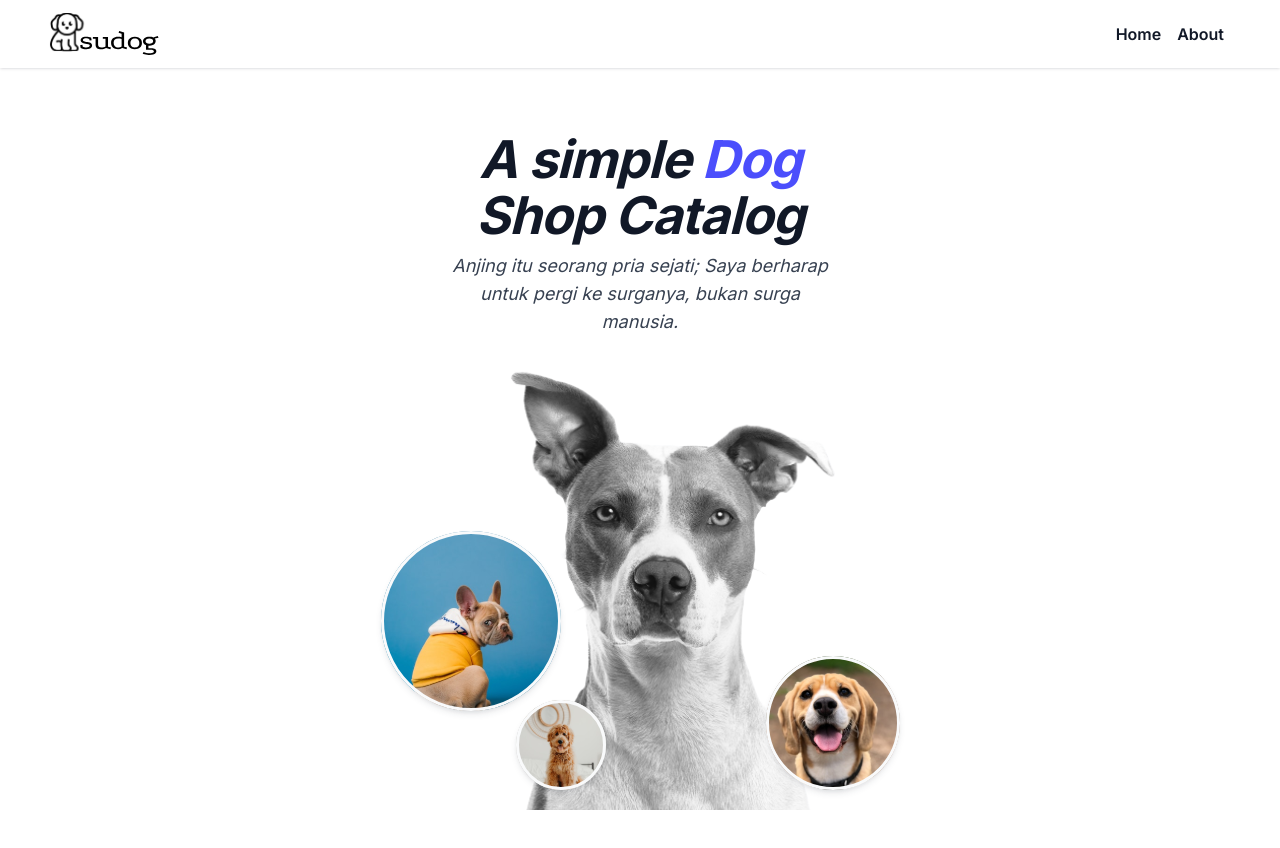
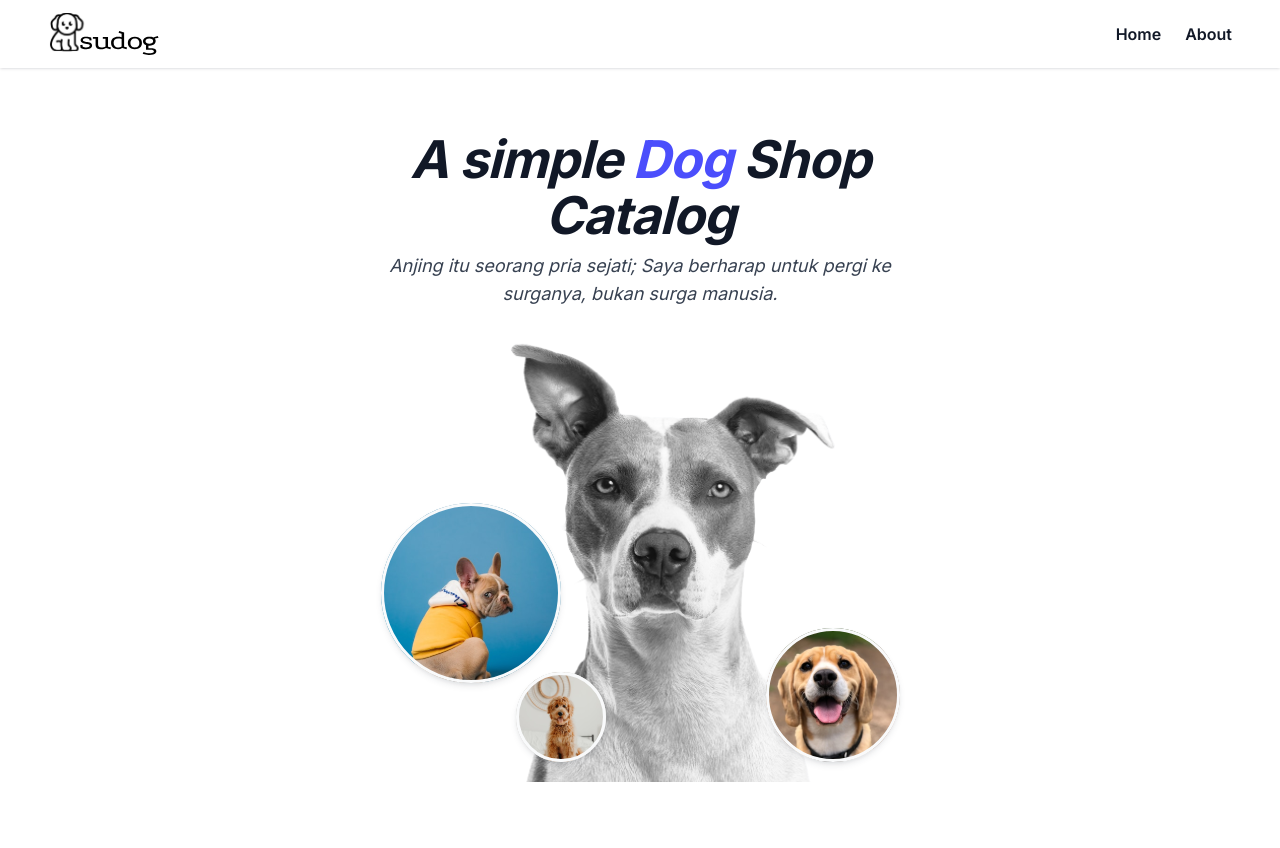
Before and after one commit to akhfih/dog-shop-catalog, a Nuxt app: page / in a window 1280 px wide. Shown: the top 848 px of the page. Built offline with nearby package versions, Linux system fonts and the light colour scheme.

Commit message:
fix: fix navbar link item and max widt heading hero section

```diff
--- a/components/TheHeader.vue
+++ b/components/TheHeader.vue
@@ -8,17 +8,11 @@
 
         <b-collapse id="nav-collapse" is-nav>
           <b-navbar-nav class="ml-auto">
-            <b-nav-item
-              ><nuxt-link class="nuxt-link" exact to="/"
-                >Home</nuxt-link
-              ></b-nav-item
-            >
+            <li><nuxt-link class="nuxt-link" exact to="/">Home</nuxt-link></li>
 
-            <b-nav-item
-              ><nuxt-link class="nuxt-link" exact to="/About"
-                >About</nuxt-link
-              ></b-nav-item
-            >
+            <li>
+              <nuxt-link class="nuxt-link" exact to="/About">About</nuxt-link>
+            </li>
           </b-navbar-nav>
 
           <!-- Right aligned nav items -->
@@ -63,7 +57,12 @@ export default {
 }
 
 .nuxt-link {
+  font-style: normal;
+  font-weight: 600;
+  font-size: 1rem;
+  line-height: 24px;
   color: #111827;
+  margin-left: 24px;
   &:hover {
     text-decoration: none;
     color: #4b4efc;
--- a/components/TheHero.vue
+++ b/components/TheHero.vue
@@ -45,7 +45,7 @@ export default {
   align-items: center;
 
   &__text {
-    max-width: 400px;
+    max-width: 586px;
     color: #111827;
     text-align: center;
     h1 {
```
